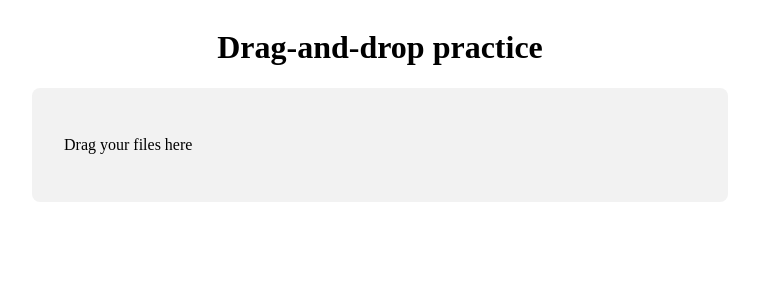
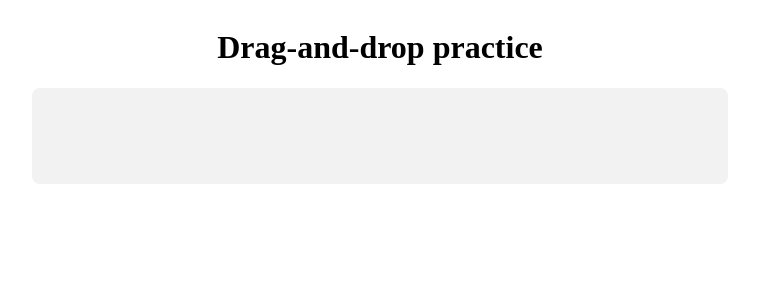
Before and after one commit to archive-cs-minhyuk/window-frontend, a React (Create React App) app: page / in a window 1280 px wide. Shown: the top 300 px of the page, without its empty margins (260-1019 px from the left). Built offline with nearby package versions, Linux system fonts and the light colour scheme.

Commit message:
210121 finish

```diff
--- a/src/App.js
+++ b/src/App.js
@@ -41,21 +41,19 @@ const DragAndDrop = (props) => {
       onDragOver={(event) => handleDragOver(event)}
       onDragEnter={(event) => handleDragEnter(event)}
     >
-      <p>Drag your files here</p>
-      <ol>
+      <ul className={styles.list_ul}>
         {data.fileList.map((file) => {
           return (
             <li key={file.name}>
-              <p>{file.name}</p>
               <img
                 src={file.preview}
                 alt=""
-                style={{ width: 100, height: 100 }}
+                style={{ width: 200, height: 200 }}
               />
             </li>
           );
         })}
-      </ol>
+      </ul>
     </div>
   );
 };
--- a/src/App.module.css
+++ b/src/App.module.css
@@ -18,6 +18,10 @@
   }
 }
 
+.list_ul {
+  list-style: none;
+}
+
 .drag-drop-zone.inside-drag-area {
   opacity: 0.7;
 }
```
Also changed, not shown: 1 other file (tests, documents, lock files or other folders).
